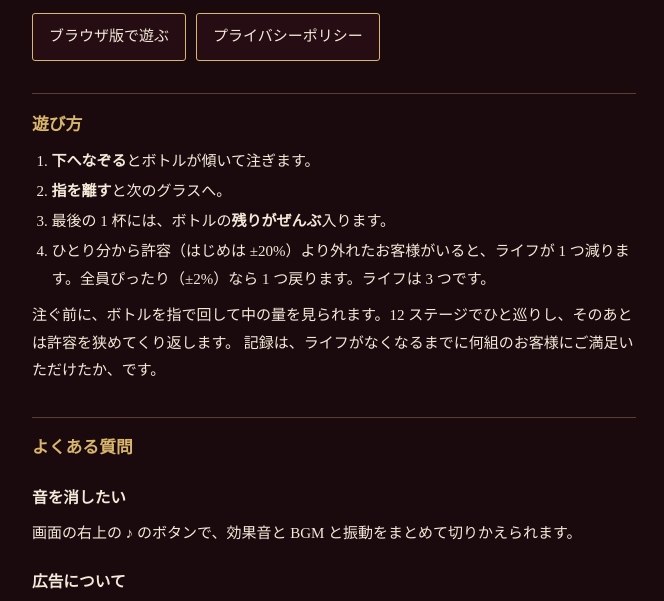
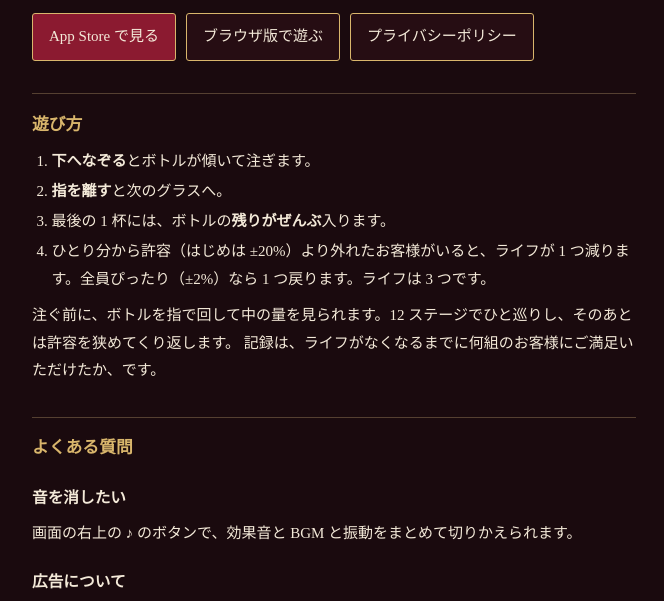
Before and after one commit to KumaoGoto/pourfectsommelier-site, a plain HTML site: page index.html in a window 1280 px wide. Shown: the part 187-788 px from the top of the page, without its empty margins (306-970 px from the left). Drawn offline with Linux system fonts and the light colour scheme.

Commit message:
サポート: 「App Store で見る」のボタンを足す（iOS 版が App Store に出た）

```diff
--- a/index.html
+++ b/index.html
@@ -47,7 +47,7 @@
 数字（ml）は出ません。ボトルの中の量とグラスの形を目で見て注ぎます。</p>
 
 <div class="btns">
-  <!-- App Store に並んだら「App Store で見る」（https://apps.apple.com/jp/app/id6834156070?pt=129314143&ct=site&mt=8）を足す -->
+  <a class="btn main" href="https://apps.apple.com/jp/app/id6834156070?pt=129314143&amp;ct=site&amp;mt=8">App Store で見る</a>
   <a class="btn" href="https://pourfect-sommelier.kumao.app/">ブラウザ版で遊ぶ</a>
   <a class="btn" href="privacy.html">プライバシーポリシー</a>
 </div>
```
